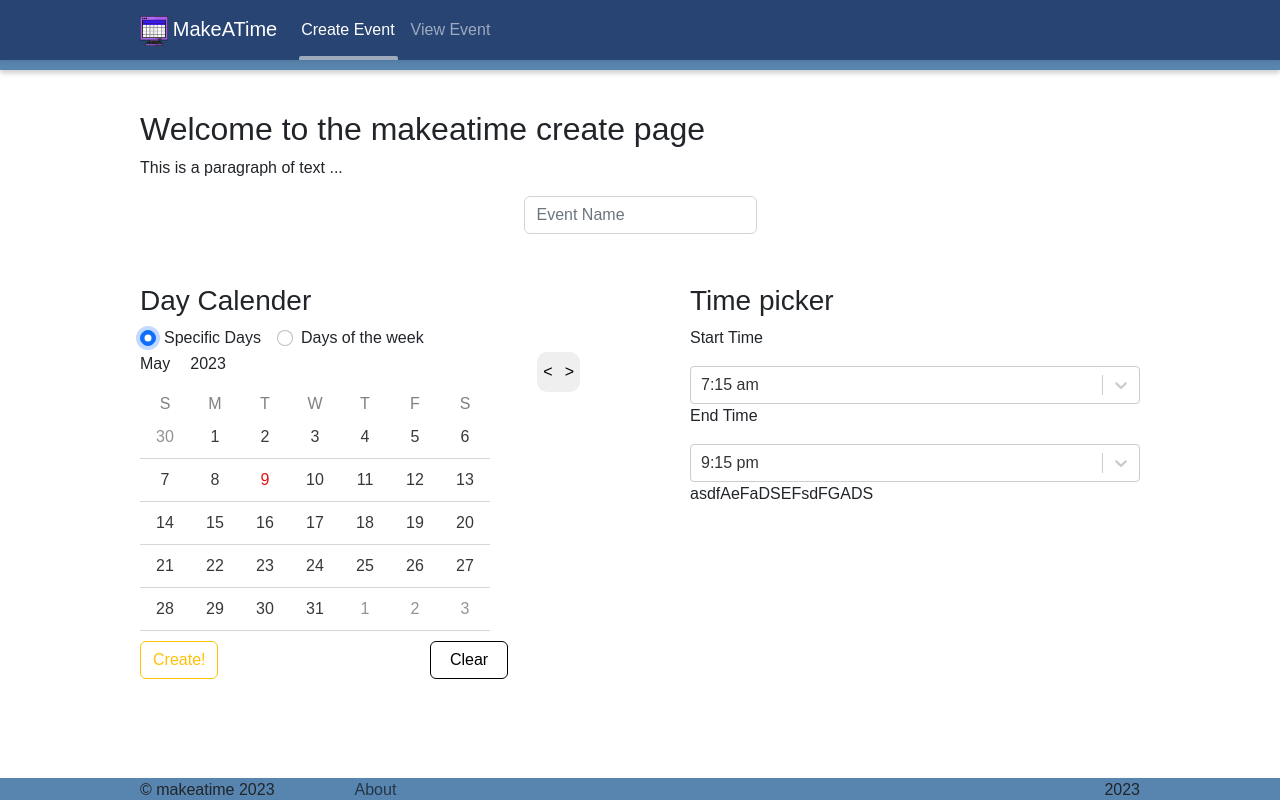
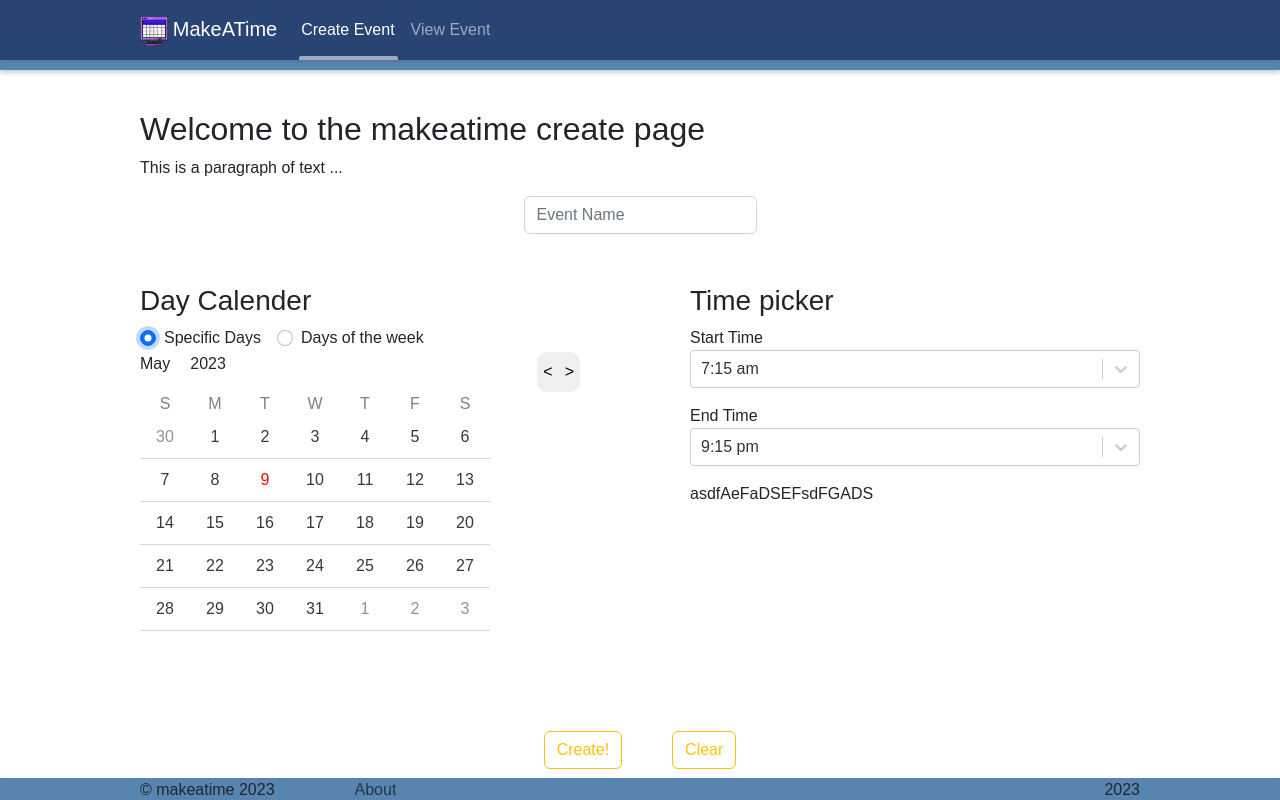
Before and after one commit to Samukat/makeatime, a React (Create React App) app in the folder client/: page /create in a window 1280 px wide. Both pictures are taken after a click on the radio button "Specific Days". Built offline with nearby package versions, Linux system fonts and the light colour scheme.

Commit message:
tinystuff

```diff
--- a/client/src/components/pages/create_page/daySelector.tsx
+++ b/client/src/components/pages/create_page/daySelector.tsx
@@ -36,12 +36,13 @@ const DaySelector:React.FC<Props> = (props) => { //on sellect is a prop function
     //calender date stuff
     let today = startOfToday();
     const [currentMonth, setCurrentMonth] = useState(today);
+    const [crossFade, setCrossFade] = useState(false);
 
     //clearing
-    const handleClear = (cal_type: string) => {
-        if (cal_type == 'week') {
+    const handleClear = () => {
+        if (props.input_type == 1) {
             setSelectedWeekDays([])
-        } else if (cal_type == 'calendar') {
+        } else if (props.input_type == 0) {
             setSelectedDateDays([])
         }
     }
@@ -98,12 +99,14 @@ const DaySelector:React.FC<Props> = (props) => { //on sellect is a prop function
                             </div>
                         ))}
                     </div>
-                    <Button className='clear-button' onClick={() => handleClear("week")}>Clear</Button>
+
                 </div>
             </>
         );
     }
     else if (props.input_type === 0) {
+
+
         const handleSelectDay = (day: Date) => {
             if (selectedDateDays.some((value: Date) => isEqual(day, value))) {
                 setSelectedDateDays(selectedDateDays =>
@@ -123,10 +126,16 @@ const DaySelector:React.FC<Props> = (props) => { //on sellect is a prop function
                     <div className='calender-cont'>
                         <p>{monthNames[currentMonth.getMonth()]}</p>
                         <p>{currentMonth.getFullYear()}</p>
-                        <button className='btnleft' onClick={()=>{setCurrentMonth(addMonths(currentMonth,-1))}}> {"<"} </button>
-                        <button className='btnright' onClick={()=>{setCurrentMonth(addMonths(currentMonth,1))}}> {">"} </button>
+                        <button className='btnleft' onClick={()=>{
+                            setCurrentMonth(addMonths(currentMonth,-1))
+                            setCrossFade(true)
+                        }}> {"<"} </button>
+                        <button className='btnright' onClick={()=>{
+                            setCurrentMonth(addMonths(currentMonth,1))
+                            setCrossFade(true)
+                        }}> {">"} </button>
                     </div>
-                    <div className="calender-days" onMouseDown={() => setIsMouseDown(true)} onMouseLeave={() => setIsMouseDown(false)} >
+                    <div className={classNames("calender-days", crossFade && "crossFade") } onMouseDown={() => setIsMouseDown(true)} onMouseLeave={() => setIsMouseDown(false)} onAnimationEnd={() => setCrossFade(false)}>
                         <p className='dayTitles'>S</p>
                         <p className='dayTitles'>M</p>
                         <p className='dayTitles'>T</p>
@@ -153,7 +162,6 @@ const DaySelector:React.FC<Props> = (props) => { //on sellect is a prop function
                             </div>
                         ))}
                     </div>
-                    <Button className='clear-button' onClick={() => handleClear("calendar")}>Clear</Button>
                 </div>
             </>
         )
--- a/client/src/components/pages/create_page/index.tsx
+++ b/client/src/components/pages/create_page/index.tsx
@@ -1,4 +1,4 @@
-import React, { useState, useEffect } from 'react';
+import React, { useState, useEffect, useRef } from 'react';
 import {Form, Container, Button, SplitButton} from 'react-bootstrap';
 import DaySelector from './daySelector';
 import Select from 'react-select';
@@ -14,6 +14,7 @@ let default_end = 2115;
 export default function Create() {
     const [cal_type, setCal_type] = useState(-1);
     const [selectedDays, setSelectedDays] = useState<string[]>([]);
+    const eventNameRef = useRef<HTMLInputElement>(null);
 
     //time things
     const [start_time, setStartTime] = useState(default_start);
@@ -22,7 +23,14 @@ export default function Create() {
 
     //create
     const handleCreate = () => {
-
+        fetch('', {
+        method: 'POST',
+        headers: {
+            'Accept': 'application/json',
+            'Content-Type': 'application/json'
+        },
+        body: JSON.stringify({"event-name":eventNameRef.current?.value ==null})
+})
     }
 
 
@@ -42,7 +50,7 @@ export default function Create() {
 
     return (
         <>
-            <div className='event'>
+            <div className='event' ref={eventNameRef}>
                 <h2>Welcome to the makeatime create page</h2>
                 <p>This is a paragraph of text ...</p>
             </div>
@@ -92,20 +100,23 @@ export default function Create() {
                     <div className='inner-box right-box'>
                         <h3>Time picker</h3>
 
-                        <p>Start Time</p>
+                        <p>Start Time
                             <Select options={timeOptions(0)} defaultValue={timeOptions(0).filter((time)=>{return Number(time.value) == default_start})} onChange={(e) => {
                                 setStartTime(Number(e?.value));
                                 if (start_time > end_time) {
                                     setEndTime(start_time)
                                 }
                             }}/>
-                        <p>End Time</p>
-                        <Select options={
-                            timeOptions(start_time)}
+                        </p>
+
+                        <p>End Time
+                            <Select
+                                options={timeOptions(start_time)}
                                 defaultValue={timeOptions(start_time).filter((time)=>{return Number(time.value) == default_end})}
                                 value={timeOptions(start_time).filter((time)=>{return Number(time.value)==end_time})}
                                 onChange={(e) => { setEndTime(Number(e?.value));}
                             }/>
+                        </p>
                         <p>
                             asdfAeFaDSEFsdFGADS
 
@@ -113,8 +124,9 @@ export default function Create() {
                         {/* <SplitButton text="Paste" items={{12,13,14}}/> */}
                     </div>
                 </div>
-                <div className='bottom-buttons'>
+                <div className='bottom-buttons' >
                     <Button className='submit-btn' variant={selectedDays.length > 0? "outline-success": "outline-warning"} onClick={handleCreate}>Create!</Button>{' '}
+                    <Button className='clear-button' variant='outline-warning'>Clear</Button>
                 </div>
             </div>
             {(selectedDays.length > 0) && selectedDays.map((day) => (
--- a/client/src/components/pages/create_page/style.scss
+++ b/client/src/components/pages/create_page/style.scss
@@ -195,22 +195,29 @@
         border-bottom-right-radius: 0;
         position: relative;
     }
+
 }
 
+.calender-days.crossFade{
+    animation: fade-in-keyframes 0.2s;
+}
+
+@keyframes fade-in-keyframes {
+    from {opacity: 1}
+    5% {opacity: 0.1;}
+    to {opacity: 1}
+}
 
 //buttons
 .bottom-buttons{
-    margin-top:10px;
+    margin-top: 100px;
+    display: flex;
+    justify-content: center;
+    gap: 5%;
+
+
 }
-.clear-button{
-    position: absolute;
-    background-color: white !important;
-    border-color: black !important;
-    width: 78px;
-    color: black !important;
-    margin-top: 10px;
-    margin-left: 290px
-}
+
 @media(hover: hover) and (pointer: fine){
     .clear-button:hover{
         background-color: rgba(66, 66, 66, 0.15) !important;
```
Lines whose indentation alone changed are shown as unchanged.
